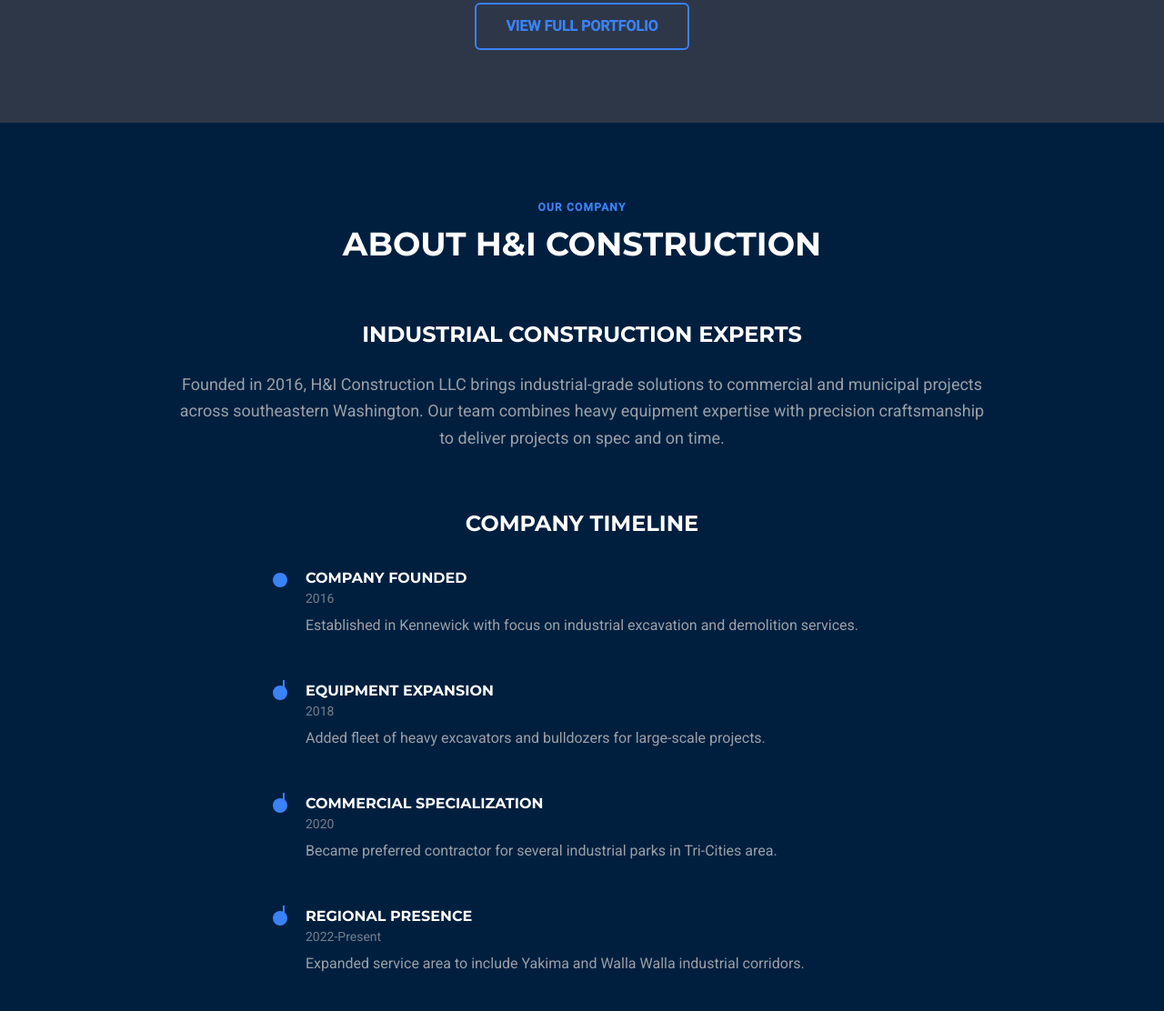
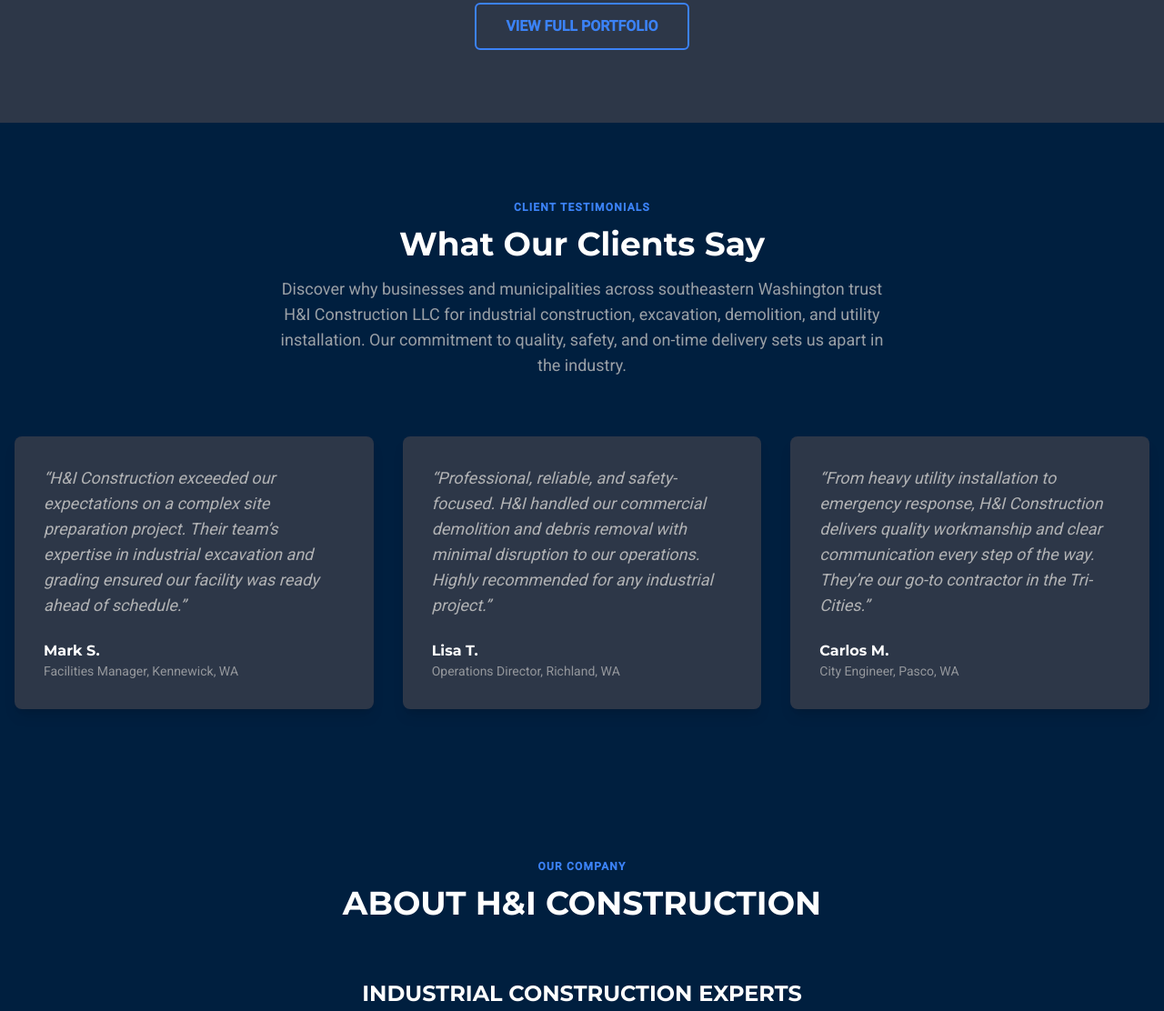
Before and after one commit to EddieOSGit/DeepSite, a plain HTML site: page index.html in a window 1280 px wide. Shown: the part 3226-4338 px from the top of the page at 91% size. Drawn offline with nearby package versions, Linux system fonts and the light colour scheme.

Commit message:
testimonials

```diff
--- a/index.html
+++ b/index.html
@@ -62,10 +62,10 @@
       box-shadow: 0 4px 15px rgba(59,130,246,0.25);
     }
     .btn-industrial:hover, .btn-industrial:focus {
-      box-shadow: 0 6px 20px rgba(59,130,246,0.4);
+      box-shadow: 0 6px 20px rgba(87, 116, 163, 0.4);
       transform: translateY(-2px);
     }
-    .input-industrial { background: rgba(45,55,72,0.7); border: 1px solid #4A5568; }
+    .input-industrial { background: rgba(45,55,72,0.7); border: 1px solid #08224f; }
     .input-industrial:focus {
       border-color: #3B82F6;
       box-shadow: 0 0 0 2px rgba(59,130,246,0.2);
@@ -437,6 +437,43 @@
             </div>
         </section>
 
+        <!-- Testimonials Section -->
+        <section id="testimonials" class="py-20 bg-navy">
+            <div class="container mx-auto px-4">
+                <div class="text-center mb-16">
+                    <span class="inline-block mb-3 text-accent font-bold uppercase tracking-widest text-xs">Client Testimonials</span>
+                    <h2 class="font-heading font-black text-3xl md:text-4xl text-white">What Our Clients Say</h2>
+                    <p class="text-silver/80 mt-4 max-w-2xl mx-auto text-lg">Discover why businesses and municipalities across southeastern Washington trust H&amp;I Construction LLC for industrial construction, excavation, demolition, and utility installation. Our commitment to quality, safety, and on-time delivery sets us apart in the industry.</p>
+                </div>
+                <div class="grid grid-cols-1 md:grid-cols-2 lg:grid-cols-3 gap-8">
+                    <!-- Testimonial 1 -->
+                    <blockquote class="bg-steel rounded-lg shadow-lg p-8 flex flex-col h-full">
+                        <p class="text-lg text-silver/90 mb-6 italic">“H&amp;I Construction exceeded our expectations on a complex site preparation project. Their team’s expertise in industrial excavation and grading ensured our facility was ready ahead of schedule.”</p>
+                        <div class="mt-auto">
+                            <span class="block font-heading font-bold text-white">Mark S.</span>
+                            <span class="block text-silver/70 text-sm">Facilities Manager, Kennewick, WA</span>
+                        </div>
+                    </blockquote>
+                    <!-- Testimonial 2 -->
+                    <blockquote class="bg-steel rounded-lg shadow-lg p-8 flex flex-col h-full">
+                        <p class="text-lg text-silver/90 mb-6 italic">“Professional, reliable, and safety-focused. H&amp;I handled our commercial demolition and debris removal with minimal disruption to our operations. Highly recommended for any industrial project.”</p>
+                        <div class="mt-auto">
+                            <span class="block font-heading font-bold text-white">Lisa T.</span>
+                            <span class="block text-silver/70 text-sm">Operations Director, Richland, WA</span>
+                        </div>
+                    </blockquote>
+                    <!-- Testimonial 3 -->
+                    <blockquote class="bg-steel rounded-lg shadow-lg p-8 flex flex-col h-full">
+                        <p class="text-lg text-silver/90 mb-6 italic">“From heavy utility installation to emergency response, H&amp;I Construction delivers quality workmanship and clear communication every step of the way. They’re our go-to contractor in the Tri-Cities.”</p>
+                        <div class="mt-auto">
+                            <span class="block font-heading font-bold text-white">Carlos M.</span>
+                            <span class="block text-silver/70 text-sm">City Engineer, Pasco, WA</span>
+                        </div>
+                    </blockquote>
+                </div>
+            </div>
+        </section>
+
         <!-- About Us Section -->
         <section id="about" class="py-20 bg-navy">
             <div class="container mx-auto px-4">
```
